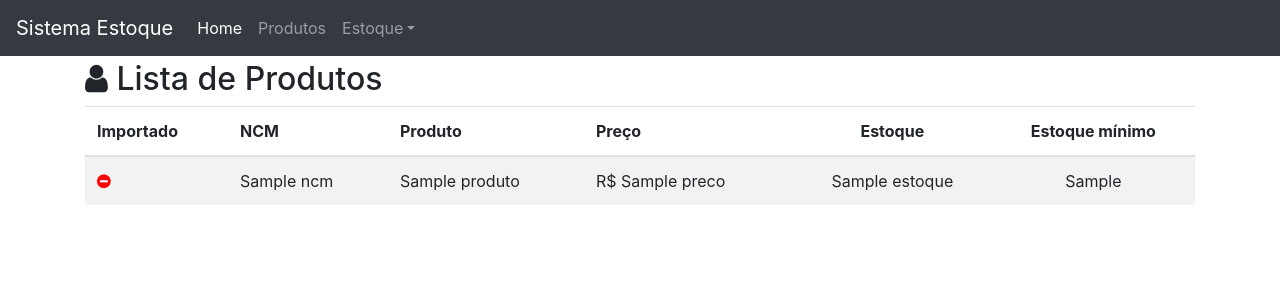
After one commit to lucvsbraga/sistemaEstoque, a Python web app: template projeto/produto/templates/produto_list.html in a window 1280 px wide. The commit adds this page. Shown: the top 300 px of the page. Run offline with Jinja, Linux system fonts and the light colour scheme; the template is opened without the code that fills it: most values are stand-ins (such as "Sample title", 1, 10 or a date in 2020); some libraries are stand-ins or nearby versions.

Commit message:
Produto: produto_list.html

```diff
--- a/projeto/core/templates/base.html
+++ b/projeto/core/templates/base.html
@@ -11,6 +11,12 @@
         <link rel="stylesheet" href="https://stackpath.bootstrapcdn.com/bootstrap/4.3.1/css/bootstrap.min.css" integrity="sha384-ggOyR0iXCbMQv3Xipma34MD+dH/1fQ784/j6cY/iJTQUOhcWr7x9JvoRxT2MZw1T" crossorigin="anonymous">
         <!-- Font-Awesome -->
         <link rel="stylesheet" href="https://stackpath.bootstrapcdn.com/font-awesome/4.7.0/css/font-awesome.min.css">
+
+        <style>
+            body {
+                margin-top: 60px;
+            }
+        </style>
 
         {% block css %}{% endblock css %}
     </head>
--- /dev/null
+++ b/projeto/produto/templates/produto_list.html
@@ -0,0 +1,53 @@
+{% extends "base.html" %}
+
+{% block css %}
+    <style>
+        .ok {
+            color: green;
+        }
+        .no {
+            color: red;
+        }
+    </style>
+{% endblock css %}
+
+{% block content %}
+<div class="page-header">
+    <h2><i class="fa fa-user"></i> Lista de Produtos</h2>
+    {% if object_list %}
+        <table class="table table-striped">
+            <thead>
+                <tr>
+                    <th>Importado</th>
+                    <th>NCM</th>
+                    <th>Produto</th>
+                    <th>Preço</th>
+                    <th class="text-center">Estoque</th>
+                    <th class="text-center">Estoque mínimo</th>
+                </tr>
+            </thead>
+            <tbody>
+                {% for object in object_list %}
+                    <tr>
+                        <td>
+                            {%if object.importado %}
+                            <i class="fa fa-check-circle ok"></i>
+                            {% else %}
+                            <i class="fa fa-minus-circle no"></i>
+                            {% endif %}
+                        </td>
+                        <td>{{object.ncm}}</td>
+                        <td>{{object.produto}}</td>
+                        <td>R$ <span>{{object.preco}}</span></td>
+                        <td class="text-center">{{object.estoque}}</td>
+                        <td class="text-center">{{object.estoque_minimo}}</td>
+                    </tr>
+                {% endfor %}
+            </tbody>
+        </table>
+    {% else %}
+        <p class="alert alert-warning">Sem itens na lista.</p>
+    {% endif %}
+</div>
+
+{% endblock content %}
--- a/projeto/urls.py
+++ b/projeto/urls.py
@@ -18,5 +18,6 @@ from django.urls import include, path
 
 urlpatterns = [
     path('', include('projeto.core.urls')),
+    path('produto/', include('projeto.produto.urls')),
     path('admin/', admin.site.urls),
 ]
```
Also changed, not shown: projeto/produto/urls.py (added, +7 -0 lines), projeto/produto/views.py (+7 -0 lines).
